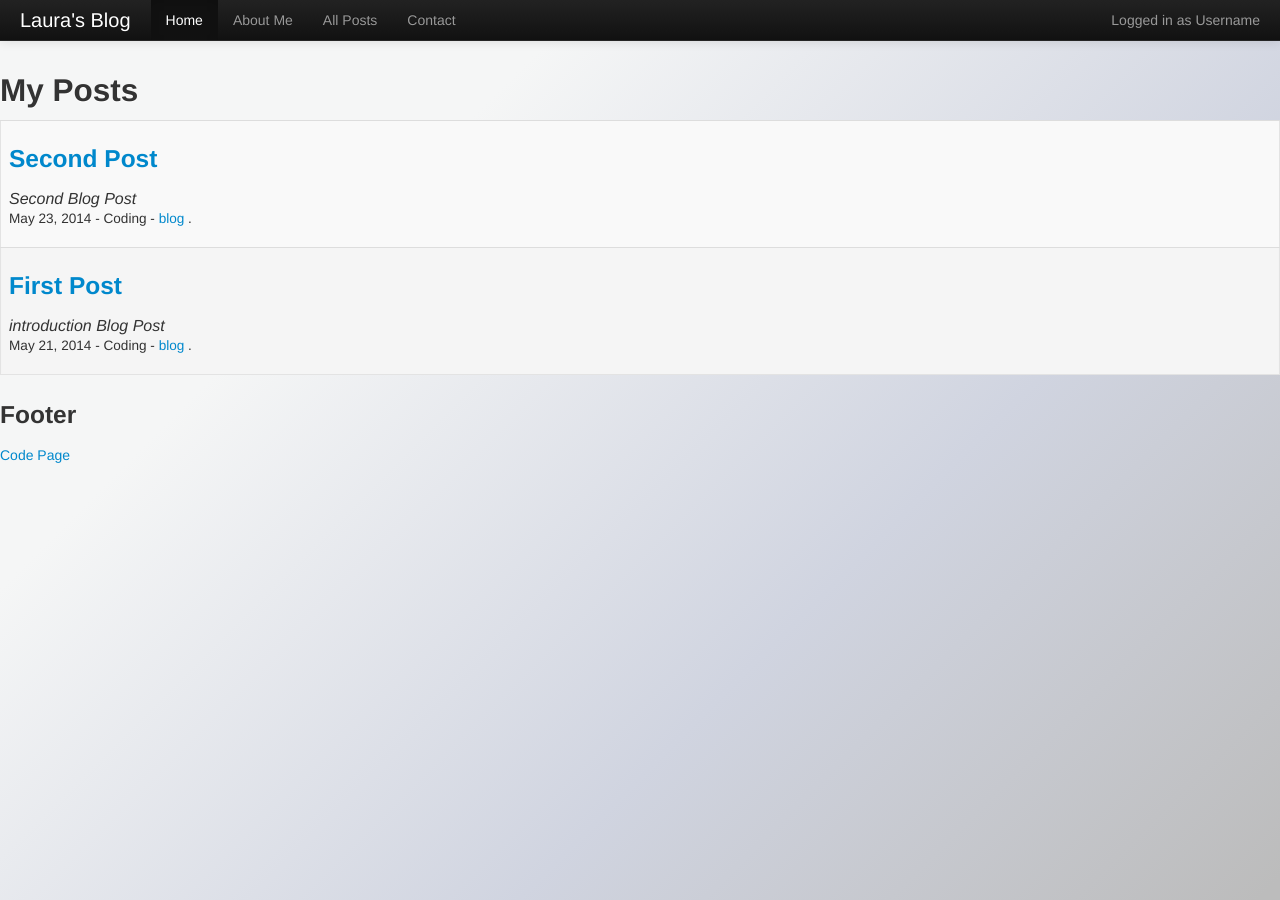
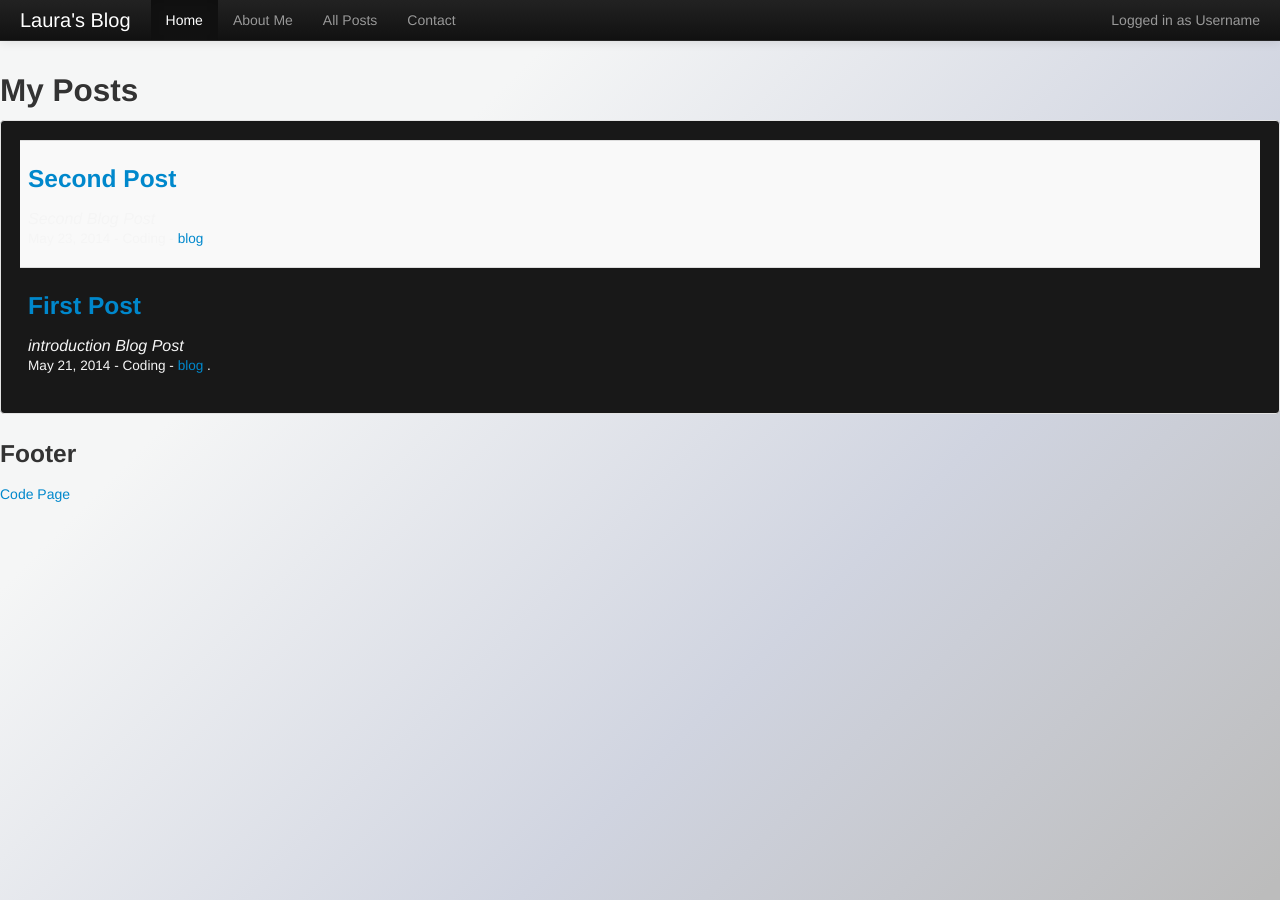
Before and after one commit to LauraR6561/Laurar6561.github.io, a Jekyll site: the page built from index.html, in a window 1280 px wide. Built offline with Jekyll 4.4.1, drawn with Linux system fonts in a browser that asks for light colours; Markdown is read by kramdown in place of the engine named in the settings.

Commit message:
Changed post background colors

```diff
--- a/css/template.css
+++ b/css/template.css
@@ -17,3 +17,9 @@ body{
 #content h2{
     text-shadow: 0 1px 0 #fff;
 }
+
+#content > .table{
+    border-collapse: inherit;
+    background-color:#181818;
+    color:#f5f5f5;
+}
```
